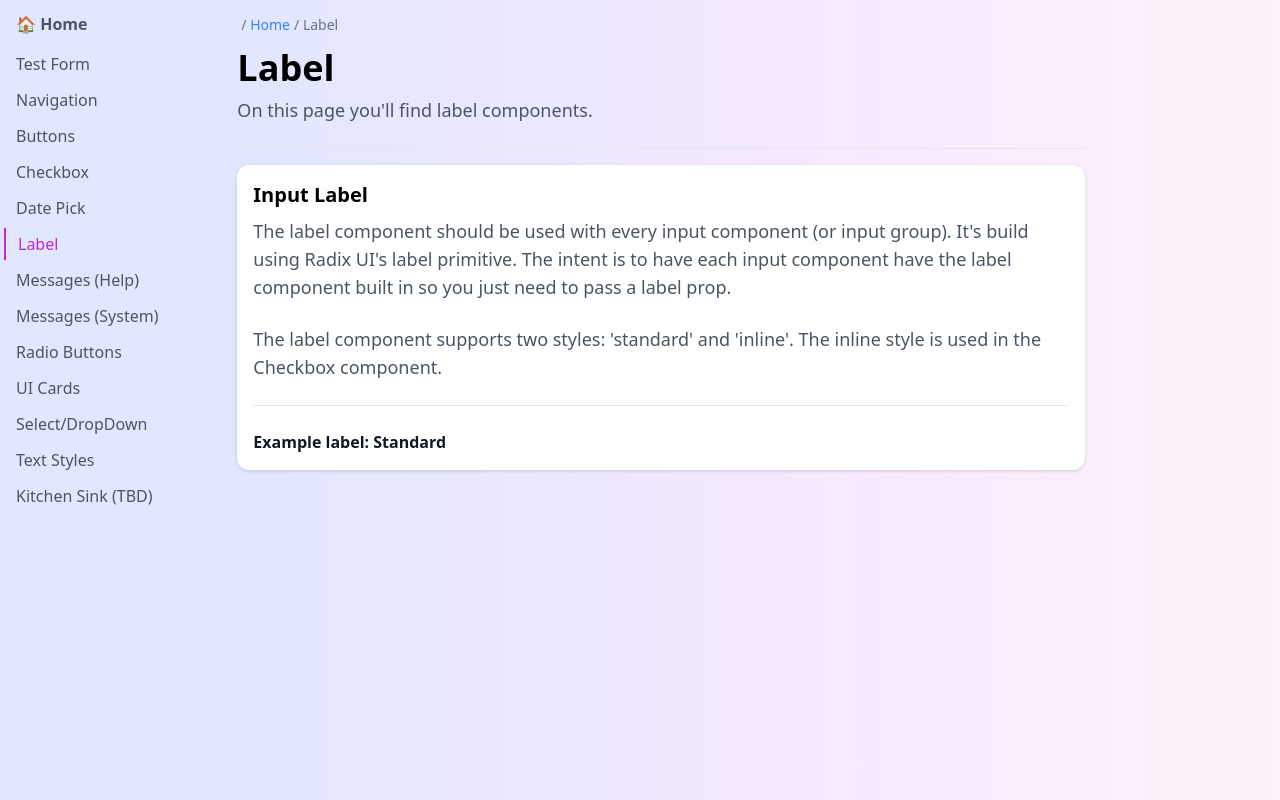
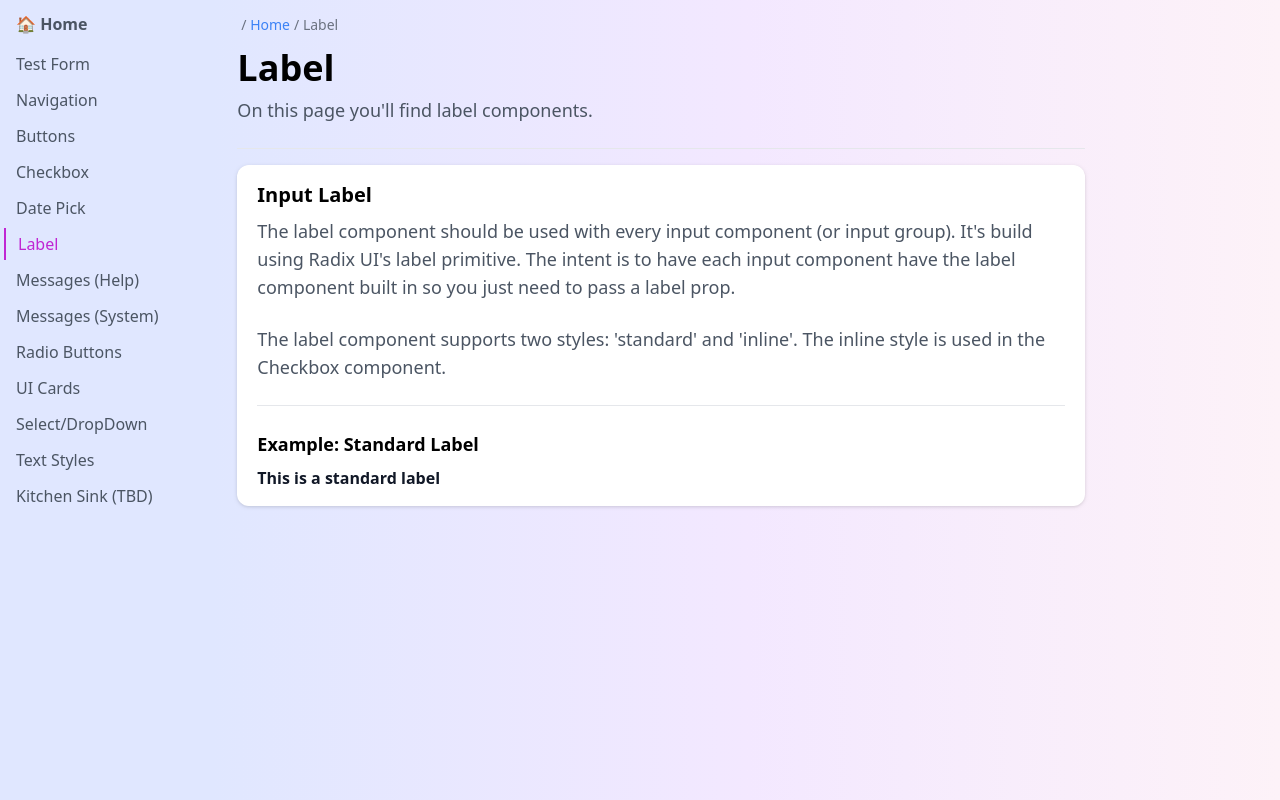
Before and after one commit to tayv/Project-Bubblegum, a Next.js app: page /forms/label-article in a window 1280 px wide. Built offline with nearby package versions, Linux system fonts and the light colour scheme.

Commit message:
Minor formatting fixes

```diff
--- a/components/layout/Section.tsx
+++ b/components/layout/Section.tsx
@@ -11,9 +11,9 @@ export type SectionProps = {
 export type SectionStyle = "standard" | "blank" | "special"
 
 const sectionStyleMap: {[key in SectionStyle]: string} = {
-  standard: "p-4 bg-white drop-shadow", // css styles go here
+  standard: "py-4 px-5 bg-white drop-shadow", // css styles go here
   blank: "bg-transparent",
-  special: "p-4 bg-blue-100 drop-shadow",
+  special: "p-5 bg-blue-100 drop-shadow",
 }
 
 const Section = (
--- a/pages/forms/label-article.tsx
+++ b/pages/forms/label-article.tsx
@@ -48,7 +48,8 @@ const LabelArticle: FC = () => {
          <br/>
          <hr/>
          <br/>
-         <InputLabel type="standard" label="Example label: Standard" htmlFor="" />
+         <Heading text="Example: Standard Label" size="h4" type="primary"/>
+         <InputLabel type="standard" label="This is a standard label" htmlFor="" />
       </Section>
 
     </LayoutContainerSide>
```
